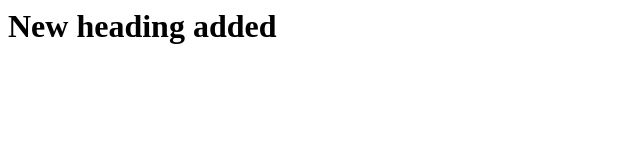
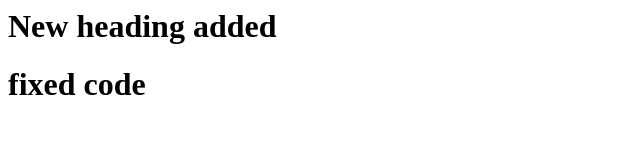
Before and after one commit to varshabk/sampleexper, a plain HTML site: page New_heading.html in a window 1280 px wide. Shown: the whole page, without its empty margins (0-640 px from the left). Drawn offline with Linux system fonts and the light colour scheme.

Commit message:
fixed changes

```diff
--- a/New_heading.html
+++ b/New_heading.html
@@ -1,3 +1,4 @@
 <html>
 <h1>New heading added</h1>
+<h1>fixed code</h1>
 </html>
```
